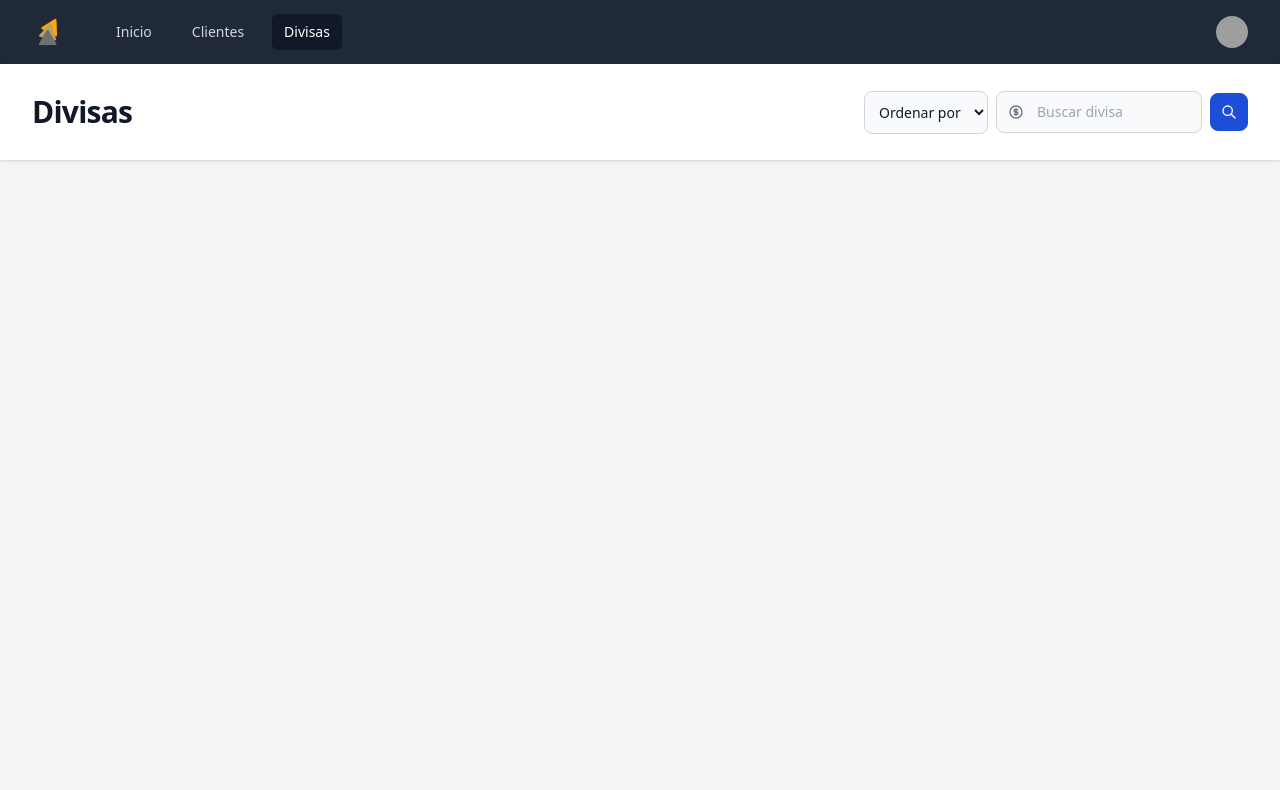
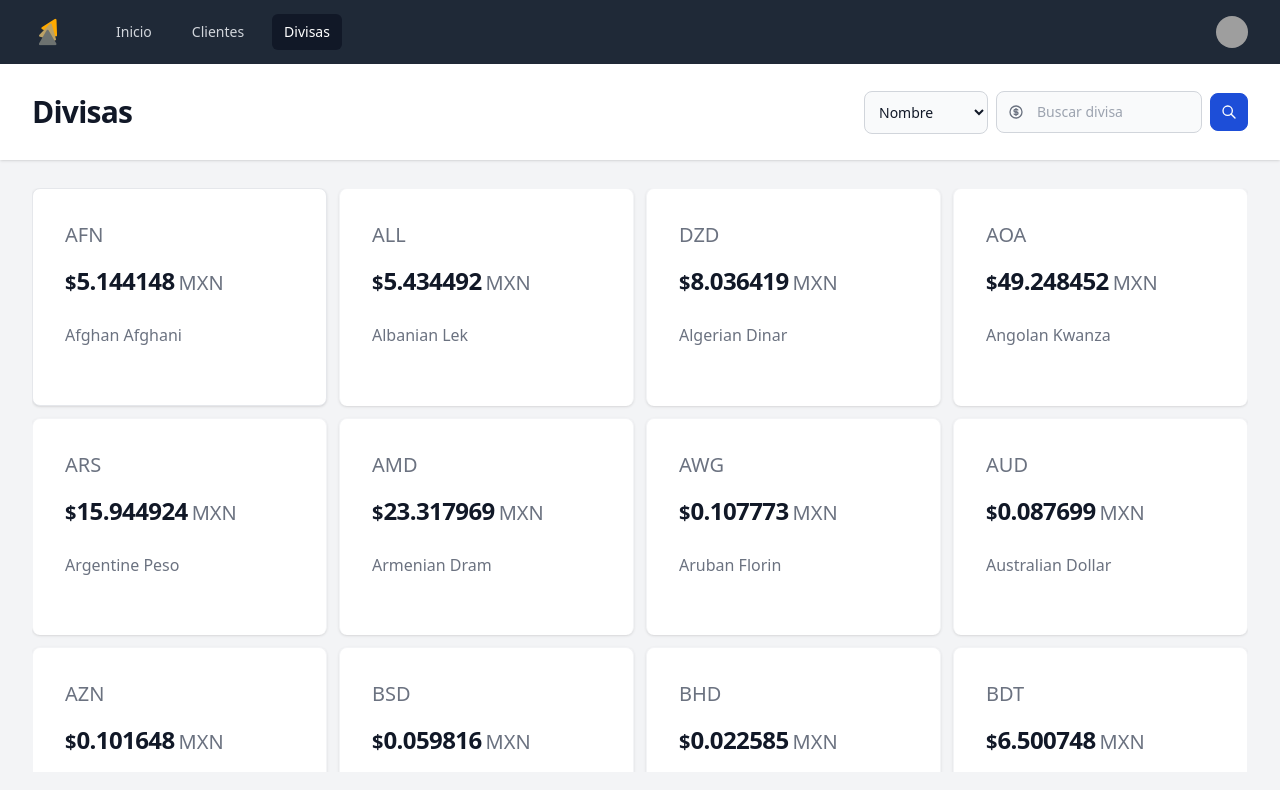
Before and after one commit to ArielFdz/BootcampBASE-UI, a React (Vite) app: page /currencies in a window 1280 px wide. Shown: the top 790 px of the page. Built offline with nearby package versions, Linux system fonts and the light colour scheme; grey boxes are pictures that could not be loaded.

Commit message:
Se realizan las modificaciones solicitadas en la sesion 5 del bootcamp

```diff
--- a/src/pages/Clients.tsx
+++ b/src/pages/Clients.tsx
@@ -48,16 +48,22 @@ export const Clients = () => {
 	};
 
 	const handleSearch = (searchWord: string) => {
-		if (searchWord === "") {
-			setClients(clientsMock);
-		} else {
-			let newClients = clientsMock.filter((client) => {
-				if (searchWord === client.customerId.toString()) {
-					return client;
-				}
-			});
-			setClients(newClients);
+		if (!searchWord || typeof searchWord !== "string") {
+		  setClients(orderClients(clientsMock, currentOrderOption));
+		  return;
 		}
+		const searchLower = searchWord.toLowerCase();
+		const newCurrencies = clients.filter((client) => {
+			return (
+				client.name.toLowerCase().includes(searchLower) ||
+				client.curp.toLowerCase().includes(searchLower) ||
+				client.gender.toLowerCase().includes(searchLower) ||
+				client.birthdate.toString().toLowerCase().includes(searchLower) ||
+				client.customerId.toString().toLowerCase().includes(searchLower)
+			);
+		});
+
+		setClients(newCurrencies);
 	};
 
 	return (
--- a/src/pages/Currencies.tsx
+++ b/src/pages/Currencies.tsx
@@ -1,13 +1,60 @@
 import { IconCoin } from "@tabler/icons-react";
-import { DropdownOrderBy, Header, SearchInput } from "../components";
-
-//TODO Renderizar arreglo de currencies
-//TODO Crear condicion en caso de que no haya datos
-//TODO Hacer el ordenado
-//TODO Crear handleDropdown para ordenar
-//TODO Crear handleSearch filtrar el arreglo
+import { Currency, DropdownOrderBy, Header, SearchInput } from "../components";
+import { Currency as ICurrency } from "../interfaces";
+import { currenciesMock } from "../mocks";
+import { useEffect, useState } from "react";
 
 export const Currencies = () => {
+
+	const [currencies, setCurrencies] = useState<ICurrency[]>([]);
+	const [currentOrderOption, setCurrentOrderOption] = useState("name");
+
+	const currencyOrderOptions: {
+		label: string;
+		value: string;
+	}[] = [
+		{ label: "Nombre", value: "name" },
+		{ label: "Valor", value: "value" },
+	];
+
+	const orderCurrency = (currencies: ICurrency[],
+		currencyOrderOptions: string): ICurrency[] => {
+		const key = currencyOrderOptions as keyof (typeof currencies)[0];
+		const newCurrency: ICurrency[] = currencies.sort((a: ICurrency, b: ICurrency) => {
+			if (a[key] > b[key]) return 1;
+			if (a[key] < b[key]) return -1;
+			return 0;
+		})
+		return newCurrency;
+	}
+
+	useEffect(() => {
+		const orderedCurrencies = orderCurrency(currenciesMock, currentOrderOption);
+		setCurrencies(orderedCurrencies);
+	}, [currentOrderOption]);
+
+	const handleDropdown = (e: React.ChangeEvent<HTMLSelectElement>) => {
+		setCurrentOrderOption(e.target.value);
+		setCurrencies(orderCurrency(currencies, e.target.value));
+	};
+
+	const handleSearch = (searchWord: string) => {
+		if (!searchWord || typeof searchWord !== "string") {
+			const orderedCurrencies = orderCurrency(currenciesMock, currentOrderOption);
+			setCurrencies(orderedCurrencies);
+			return;
+		}
+		const searchLower = searchWord.toLowerCase();
+		const filteredAndOrderedCurrencies = currenciesMock.filter((currency) => {
+			return (
+				currency.name.toLowerCase().includes(searchLower) ||
+				currency.symbol.toLowerCase().includes(searchLower) ||
+				currency.value.toString().toLowerCase().includes(searchLower)
+			);
+		});
+		setCurrencies(filteredAndOrderedCurrencies);
+	};
+
 	return (
 		<>
 			<Header>
@@ -16,23 +63,39 @@ export const Currencies = () => {
 				</h1>
 				<div className="flex w-full gap-2 sm:w-96">
 					<DropdownOrderBy
-						onChange={console.log}
-						options={[]}
-						value={""}
+						onChange={handleDropdown}
+						options={currencyOrderOptions}
+						value={currentOrderOption}
 					/>
 					<SearchInput
 						Icon={IconCoin}
-						onSearch={console.log}
+						onSearch={(e => handleSearch(e.target.value))}
 						propertie="divisa"
 					/>
 				</div>
 			</Header>
 
 			<section className="flex flex-col items-center h-[calc(100vh-10rem)] mx-auto max-w-7xl px-4 sm:px-6 lg:px-8">
-				<ul
-					role="list"
-					className="grid w-full gap-3 overflow-auto divide-y divide-gray-100 sm:grid-cols-2 xl:grid-cols-4 my-7"
-				></ul>
+				<ul role="list" className="grid w-full gap-3 overflow-auto divide-y divide-gray-100 sm:grid-cols-2 xl:grid-cols-4 my-7">
+					{
+						currencies.length === 0 ? (
+							<div className="flex flex-col items-center justify-center h-full">
+								<p className="text-3xl font-bold text-center">
+									¡Oh no! :(
+								</p>
+
+								<p className="mt-5 text-lg text-center">
+									Algo no ha salido como esperabamos. Por favor,
+									intentalo más tarde.
+								</p>
+							</div>
+						) : (
+							currencies.map((currency) => (
+								<Currency currency={currency} key={currency.name} />
+							))
+						)
+					}
+				</ul>
 			</section>
 		</>
 	);
```
